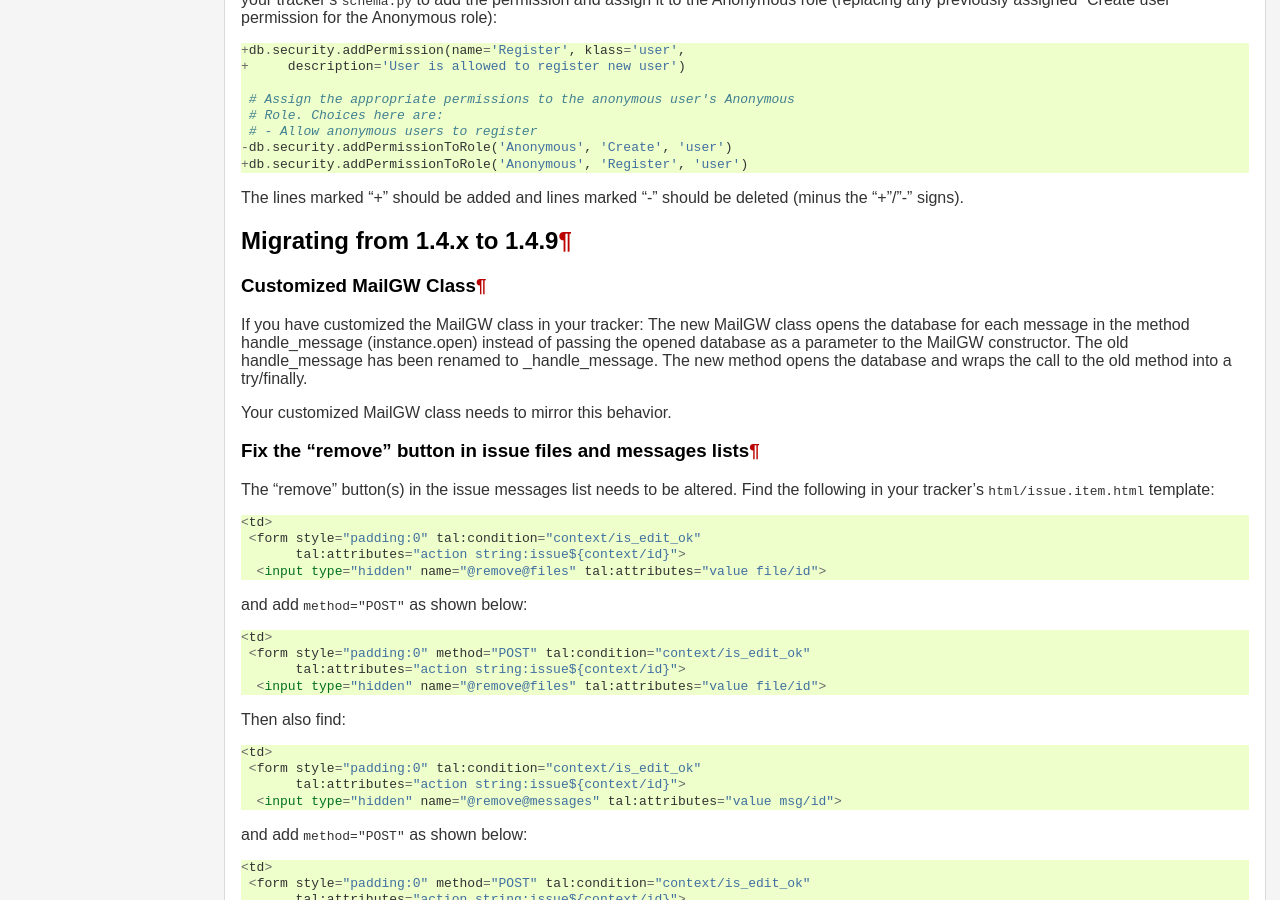
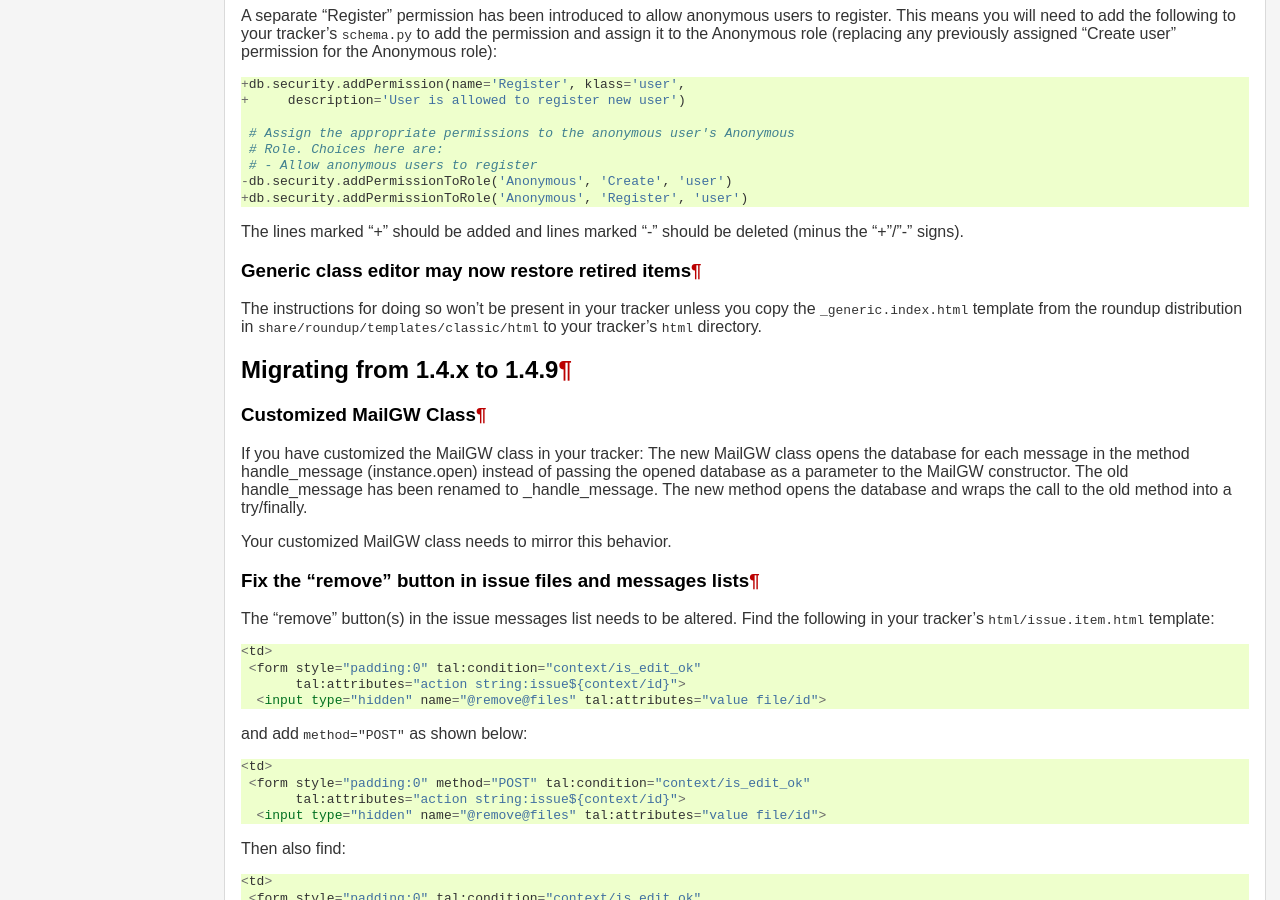
Before and after one commit to roundup-tracker/roundup, a Sphinx documentation site: the page built from doc/upgrading.txt, in a window 1280 px wide and 900 px high, scrolled down 3880 px. Built offline with Sphinx 7.4.7, drawn with Linux system fonts in a browser that asks for light colours; pages that are not in the unit, such as notebooks, are missing from menus; some of the changed text lies outside the part shown.

Commit message:
add missing upgrade instructions

```diff
--- a/doc/upgrading.txt
+++ b/doc/upgrading.txt
@@ -67,6 +67,14 @@ assign it to the Anonymous role (replacing any previously assigned
 
 The lines marked "+" should be added and lines marked "-" should be
 deleted (minus the "+"/"-" signs).
+
+
+Generic class editor may now restore retired items
+--------------------------------------------------
+
+The instructions for doing so won't be present in your tracker unless you copy
+the ``_generic.index.html`` template from the roundup distribution in
+``share/roundup/templates/classic/html`` to your tracker's ``html`` directory.
 
 
 Migrating from 1.4.x to 1.4.9
```
